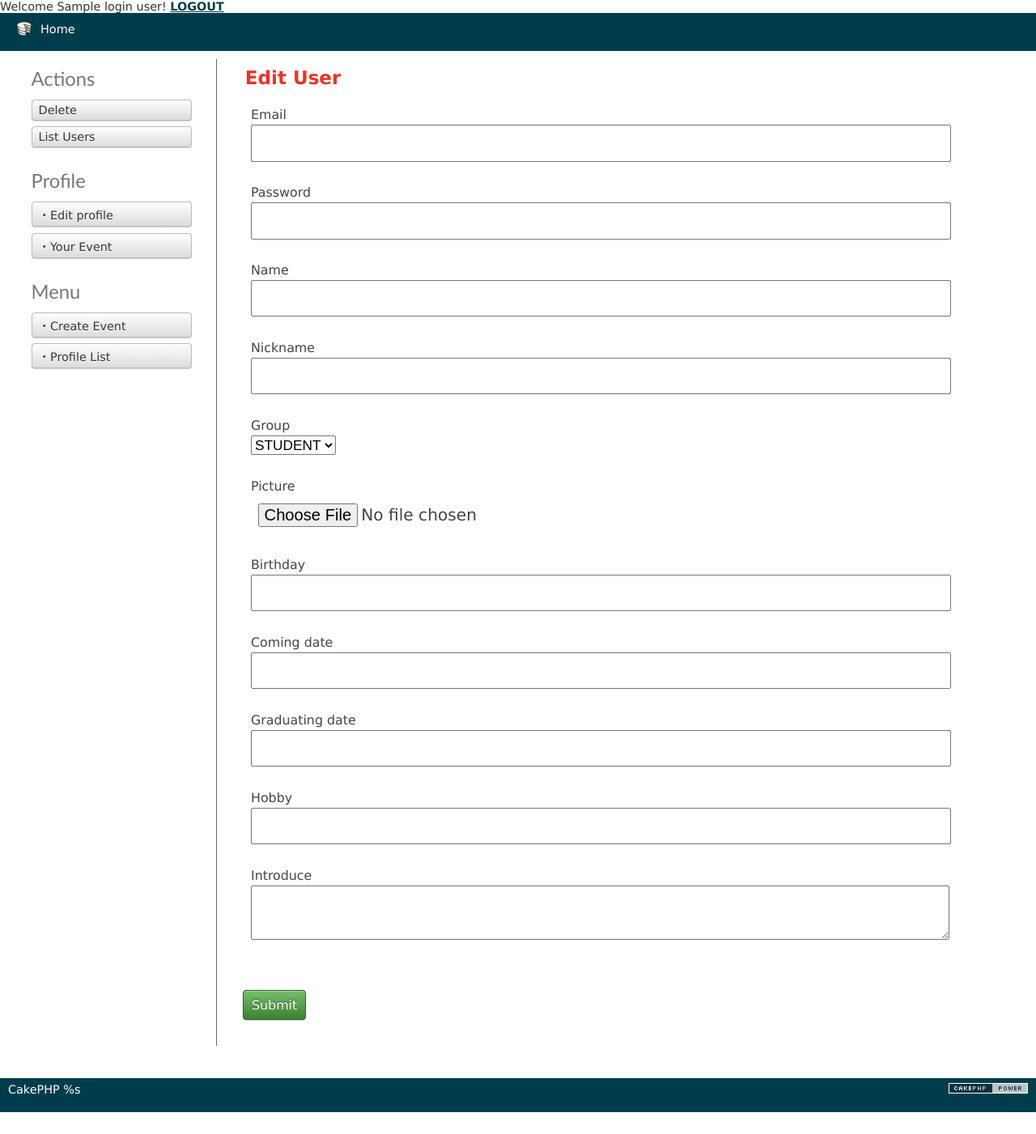
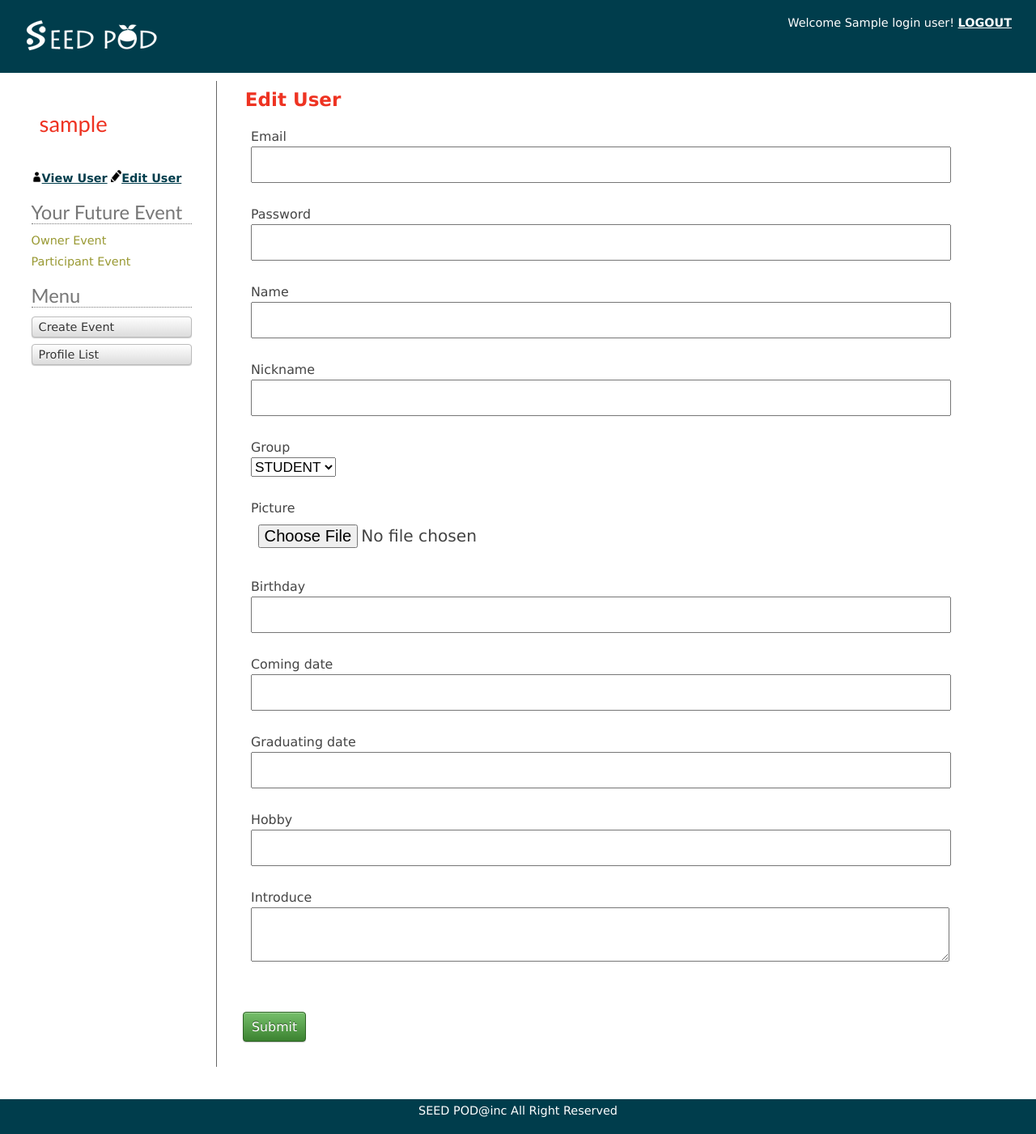
Before and after one commit to teamB-seedpod/seedpod, a CakePHP app: the page made by app/View/Users/edit.ctp in a window 1280 px wide. Shown: the whole page at 81% size. Before the commit the page ends 1374 px from the top, so only its background shows below. Run offline with PHP 8.4 and a stand-in for CakePHP, Linux system fonts and the light colour scheme; the template is opened without the code that fills it: most values are stand-ins (such as "Sample title", 1, 10 or a date in 2020); form fields are guessed from the names that the template uses; data that the repository does not hold is empty; some libraries are stand-ins or nearby versions.

Commit message:
全ページにレフトカラム、ヘッダーがきれいに当たるように設定

```diff
--- a/app/Controller/InformationController.php
+++ b/app/Controller/InformationController.php
@@ -3,7 +3,7 @@
 
 class InformationController extends AppController{
 	public $uses = array('User', 'Information');
-	public $helpers = array('Html', 'Form','Session');
+	public $helpers = array('Html', 'Form', 'Session', 'UploadPack.Upload');
 	public $components = array('Session');
 
 	public function view($id = null) {
--- a/app/View/Events/index.ctp
+++ b/app/View/Events/index.ctp
@@ -108,7 +108,7 @@
 
 </ul>
 
-<br /><hr>
+<br /><br /><hr><br />
 
 <h2>Event List</h2>
 
--- a/app/View/Layouts/default.ctp
+++ b/app/View/Layouts/default.ctp
@@ -14,6 +14,8 @@
  * @license       http://www.opensource.org/licenses/mit-license.php MIT License
  */
 
+$nowtime = date("Y-m-d H:i:s");
+
 $cakeDescription = __d('cake_dev', 'CakePHP: the rapid development php framework');
 $cakeVersion = __d('cake_dev', 'CakePHP %s', Configure::version())
 ?>
@@ -27,6 +29,7 @@ $cakeVersion = __d('cake_dev', 'CakePHP %s', Configure::version())
 	<?php
 		echo $this->Html->meta('icon');
         echo $this->Html->css('cake.generic');
+        echo $this->Html->css('common.css');
 
         if($this->name == 'Users') {
             echo $this->Html->css('user.css');
@@ -40,7 +43,12 @@ $cakeVersion = __d('cake_dev', 'CakePHP %s', Configure::version())
 
 </head>
 <body>
-    <div style="background-color:#fff; color:#333;">
+
+	<div id="container">
+		<div id="header">
+
+            <?php echo '<a href="/seedpod/"><img src="/seedpod/img/logo_small.png"></a>'; ?>
+            <div style="float:right;padding:10px;">
             <?php
                 if(isset($loginUser)):
                     echo 'Welcome ';
@@ -54,9 +62,6 @@ $cakeVersion = __d('cake_dev', 'CakePHP %s', Configure::version())
                 endif;
             ?>
             </div>
-	<div id="container">
-		<div id="header">
-			<h1><?php echo $this->Html->link('Home', '/'); ?></h1>
 		</div>
 		<div id="content">
 			<div class="main">
@@ -64,42 +69,55 @@ $cakeVersion = __d('cake_dev', 'CakePHP %s', Configure::version())
 			<?php echo $this->fetch('content'); ?>
 			</div>
 
-			<div class="actions">
-			<h3><?php echo __('Profile'); ?></h3>
-			<ul>
+            <?php if(isset($loginUser)): ?>
+            <div class="leftside">
+            <div class="myprofile">
+                <div class="profile">
+			        <?php echo $this->Upload->uploadImage($loginUser, 'User.img', array('style'=>'thumb')); ?>
+                    <h2><?php echo $loginUser['nickname'] ?></h2>
+                </div>
 
-			<?php echo $this->Upload->uploadImage($loginUser, 'User.img', array('style'=>'thumb')); ?>
+                <?php echo '<p><a href="/seedpod/users/view/'.$loginUser['id'].'"><img src="/seedpod/img/human.png" width="13px">View User</a>'; ?>
+                <?php echo ' <a href="/seedpod/users/edit/'.$loginUser['id'].'"><img src="/seedpod/img/gross.png" width="13px">Edit User</a></p>'; ?>
+            </div>
 
-				<li><?php echo $this->Html->link('・Edit profile', '/users/edit/'.$loginUser['id']); ?></li>
-				<li><?php echo $this->Html->link('・Your Event', '/users/view/'.$loginUser['id']); ?></li>
+            <div class="myevent">
+                <h3>Your Future Event</h3>
+                <h4>Owner Event</h4>
+                <?php
+                foreach((array)$loginMyOwnerEvents as $event):
+                    if($event['Event']['open_datetime'] > $nowtime):
+                        echo '<li><a href="/seedpod/events/detail/'.$event['Event']['id'].'">'.$event['Event']['title'].'('.count($event['Participant']).')</a></li>';
+                    endif;
+                endforeach;
+                ?>
 
-			</ul>
+                <h4>Participant Event</h4>
+                <?php
+                foreach((array)$loginMyParticipantEvents as $event):
+                    if($event['Event']['open_datetime'] > $nowtime):
+                        echo '<li><a href="/seedpod/events/detail/'.$event['Event']['id'].'">'.$event['Event']['title'].'('.count($event['Participant']).')</a></li>';
+                    endif;
+                endforeach;
+                ?>
+
             </div>
 
 			<div class="actions">
 			    <h3><?php echo __('Menu'); ?></h3>
 			    <ul>
+				    <li><?php echo $this->Html->link('Create Event', '/events/create/'); ?></li>
+				    <li><?php echo $this->Html->link('Profile List', '/users/index/'); ?></li>
+                </ul>
 
-				<li><?php echo $this->Html->link('・Create Event', '/Event/add/'); ?></li>
-
-				<li><?php echo $this->Html->link('・Profile List', '/users/index/'); ?></li>
-
-			</ul>
             </div>
             </div>
+        </div><!--/container-->
 		<div id="footer">
-			<?php echo $this->Html->link(
-					$this->Html->image('cake.power.gif', array('alt' => $cakeDescription, 'border' => '0')),
-					'http://www.cakephp.org/',
-					array('target' => '_blank', 'escape' => false, 'id' => 'cake-powered')
-				);
-			?>
-			<p>
-				<?php echo $cakeVersion; ?>
-			</p>
+            <p align="center">SEED POD@inc All Right Reserved</p>
 		</div>
 	</div>
-
+<?php endif; ?>
 
 <script>
 $(function(){
--- a/app/View/Users/edit.ctp
+++ b/app/View/Users/edit.ctp
@@ -65,10 +65,3 @@
     </fieldset>
 <?php echo $this->Form->end(__('Submit')); ?>
 </div>
-<div class="actions">
-    <h3><?php echo __('Actions'); ?></h3>
-    <ul>
-        <li><?php echo $this->Form->postLink(__('Delete'), array('action' => 'delete', $this->Form->value('User.id')), array(), __('Are you sure you want to delete # %s?', $this->Form->value('User.id'))); ?></li>
-        <li><?php echo $this->Html->link(__('List Users'), array('action' => 'index')); ?></li>
-    </ul>
-</div>
--- a/app/webroot/css/cake.generic.css
+++ b/app/webroot/css/cake.generic.css
@@ -116,19 +116,20 @@ p {
 }
 
 /** containers **/
-div.form,
-div.index,
-div.view {
+
+div.main {
 	float:right;
 	width:76%;
 	border-left:1px solid #666;
 	padding:10px 2%;
 }
+/* change to .sideleft
 div.actions {
 	float:left;
 	width:16%;
 	padding:10px 1.5%;
 }
+*/
 div.actions h3 {
 	padding-top:0;
 	color:#777;
--- /dev/null
+++ b/app/webroot/css/common.css
@@ -0,0 +1,35 @@
+@charset UTF-8;
+
+.profile {
+    display: table;
+    height: 85px;
+    margin-bottom: 15px;
+}
+
+.profile h2 {
+    display:table-cell;
+    vertical-align:middle;
+    padding-left:10px;
+}
+
+.myevent h3, .myprofile h3, .actions h3 {
+    margin-top: 20px;
+	padding-top: 0;
+	color:#777;
+    border-bottom: 1px dotted #777;
+}
+
+.myevent h4 {
+    margin-top: 10px;
+}
+
+.myevent li {
+    list-style: none;
+    margin-left: 5px;
+}
+
+.leftside {
+	float:left;
+	width:16%;
+	padding:10px 1.5%;
+}
--- a/app/webroot/css/user.css
+++ b/app/webroot/css/user.css
@@ -8,6 +8,10 @@
     float: left;
     background-color: #ccc;
     word-wrap: break-word;
+    border-radius: 5px;
+    box-shadow: 1px 3px 3px #ccc;
+    background-color: #eee;
+    border: 1px solid #ddd;
 }
 
 .col3 p {
```
Also changed, not shown: app/Controller/AppController.php (+13 -0 lines), app/View/Users/add.ctp (+0 -7 lines), app/View/Users/view.ctp (+0 -10 lines), app/webroot/files/heart.png (added), app/webroot/files/human.png (added), app/webroot/files/star.png (added), app/webroot/img/gross.png (added), app/webroot/img/heart.png (added), app/webroot/img/human.png (added), app/webroot/img/logo.png (added), app/webroot/img/logo_small.png (added), app/webroot/img/star.png (added). Lines whose indentation alone changed are shown as unchanged.
